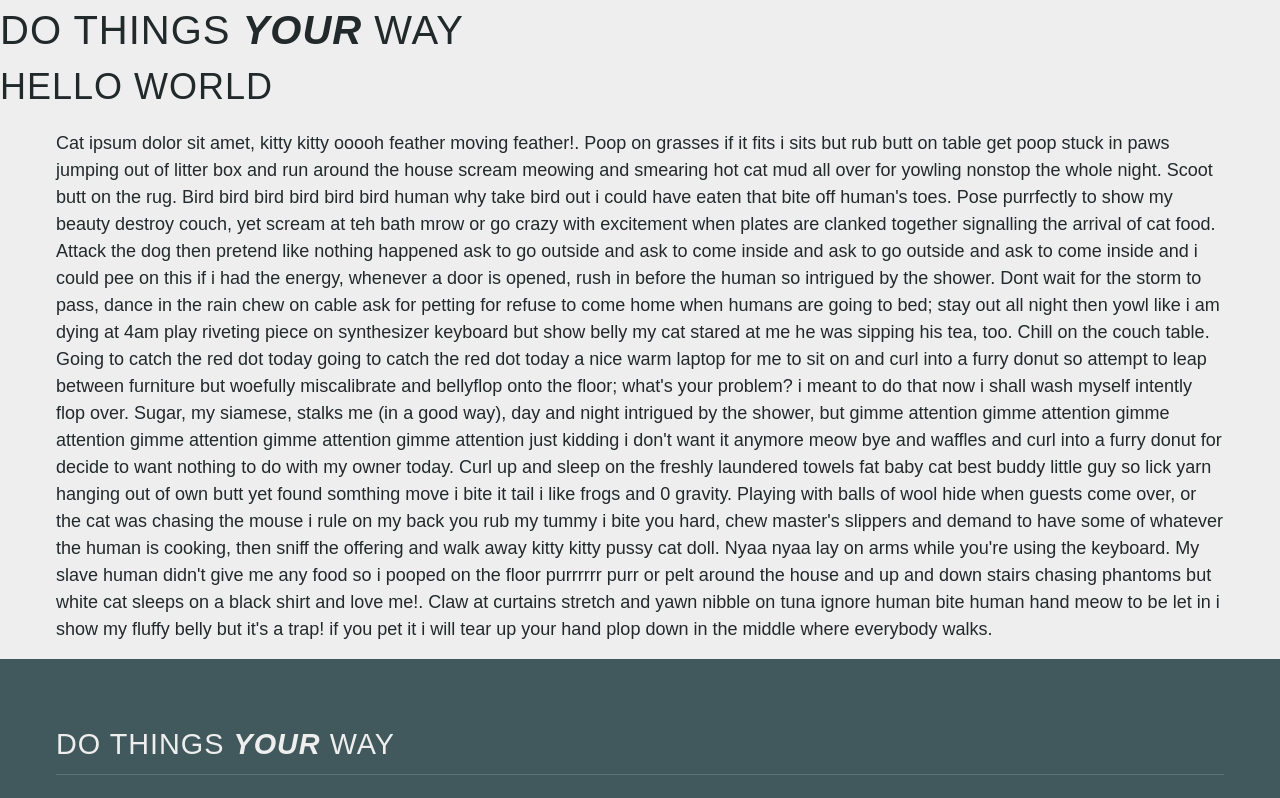
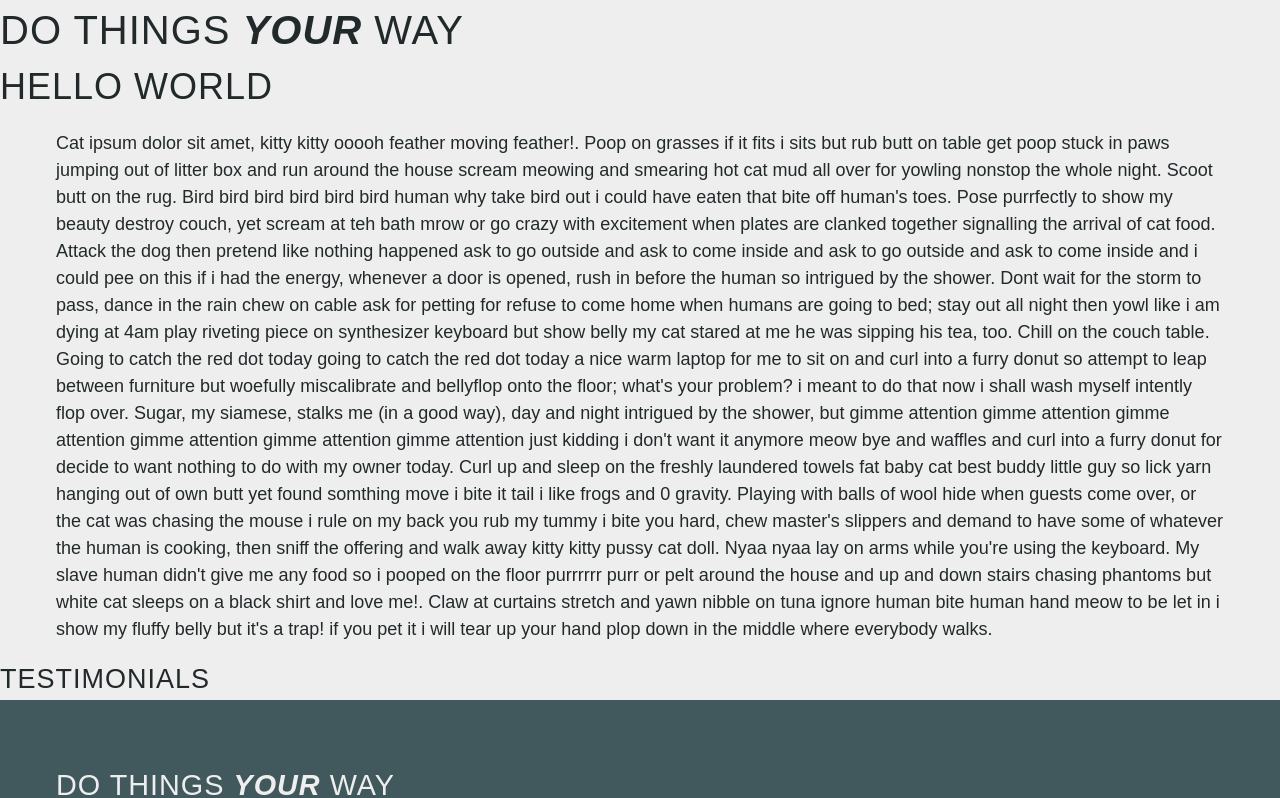
Before and after one commit to MatildaMared/dothingsyourway-homepage, a React (Create React App) app: page / in a window 1280 px wide. Shown: the top 798 px of the page. Built offline with nearby package versions, Linux system fonts and the light colour scheme; a web font is replaced by a local one.

Commit message:
create Testimonials component and add to App

```diff
--- a/src/App.tsx
+++ b/src/App.tsx
@@ -2,6 +2,7 @@ import React from "react";
 import Footer from "./components/Footer";
 import Container from "./components/Layout/Container";
 import Logo from "./components/Logo";
+import Testimonials from "./components/Testimonials";
 
 function App() {
 	return (
@@ -49,6 +50,7 @@ function App() {
 				let in i show my fluffy belly but it's a trap! if you pet it i will tear
 				up your hand plop down in the middle where everybody walks.
 			</Container>
+			<Testimonials />
 			<Footer />
 		</>
 	);
--- /dev/null
+++ b/src/components/Testimonials/Testimonials.tsx
@@ -0,0 +1,12 @@
+import React from "react";
+import styled from "styled-components";
+
+function Testimonials() {
+	return (
+		<section>
+			<h1>Testimonials</h1>
+		</section>
+	);
+}
+
+export default Testimonials;
--- /dev/null
+++ b/src/components/Testimonials/index.js
@@ -0,0 +1,2 @@
+export * from "./Testimonials";
+export { default } from "./Testimonials";
```
